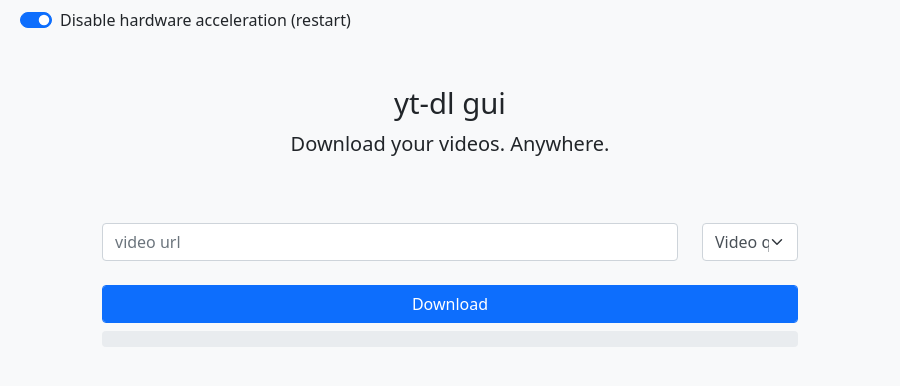
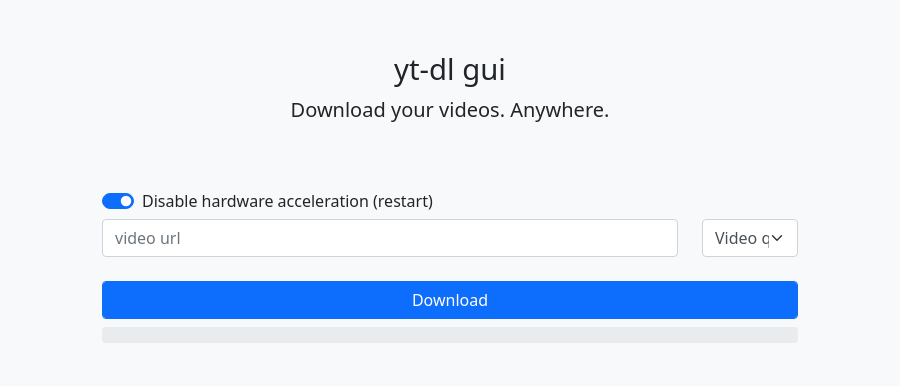
Before and after one commit to Gopro336/ytdl-gui, an Electron app: page src/index.html in a window 900 px wide. Drawn offline with Linux system fonts and the light colour scheme; no server answers.

Commit message:
:eyes: change layout

```diff
--- a/src/index.html
+++ b/src/index.html
@@ -8,23 +8,24 @@
 </head>
 <body class="bg-light">
 
-  <div class="row mt-2 ml-2">
-    <div class="col-sm-12">
-      <div class="form-check form-switch">
-        <input class="form-check-input" type="checkbox" id="hardware">
-        <label class="form-check-label" for="hardware">
-          Disable hardware acceleration (restart)
-        </label>
-      </div>
-    </div>
-  </div>
-
 
   <div class="container mt-1">
       <div class="py-5 text-center">
           <h2>yt-dl gui</h2>
           <p class="lead">Download your videos. Anywhere.</p>
       </div>
+  </div>
+  <div class="container mb-1">
+    <div class="row">
+      <div class="col-sm">
+        <div class="form-check form-switch">
+          <input class="form-check-input" type="checkbox" id="hardware">
+          <label class="form-check-label" for="hardware">
+            Disable hardware acceleration (restart)
+          </label>
+        </div>
+      </div>
+    </div>
   </div>
 
 
--- a/src/main.js
+++ b/src/main.js
@@ -14,7 +14,7 @@ if (store.get('disableHardwareAcceleration') === true) {
 
 function criarJanela() {
   window = new BrowserWindow({
-    width: 800,
+    width: 900,
     height: 600,
     icon: './src/assets/icon.ico',
     webPreferences: {
@@ -24,6 +24,7 @@ function criarJanela() {
   });
 
   window.loadFile(`${__dirname}/index.html`);
+  window.removeMenu();
 }
 
 app.whenReady().then(criarJanela);
```
